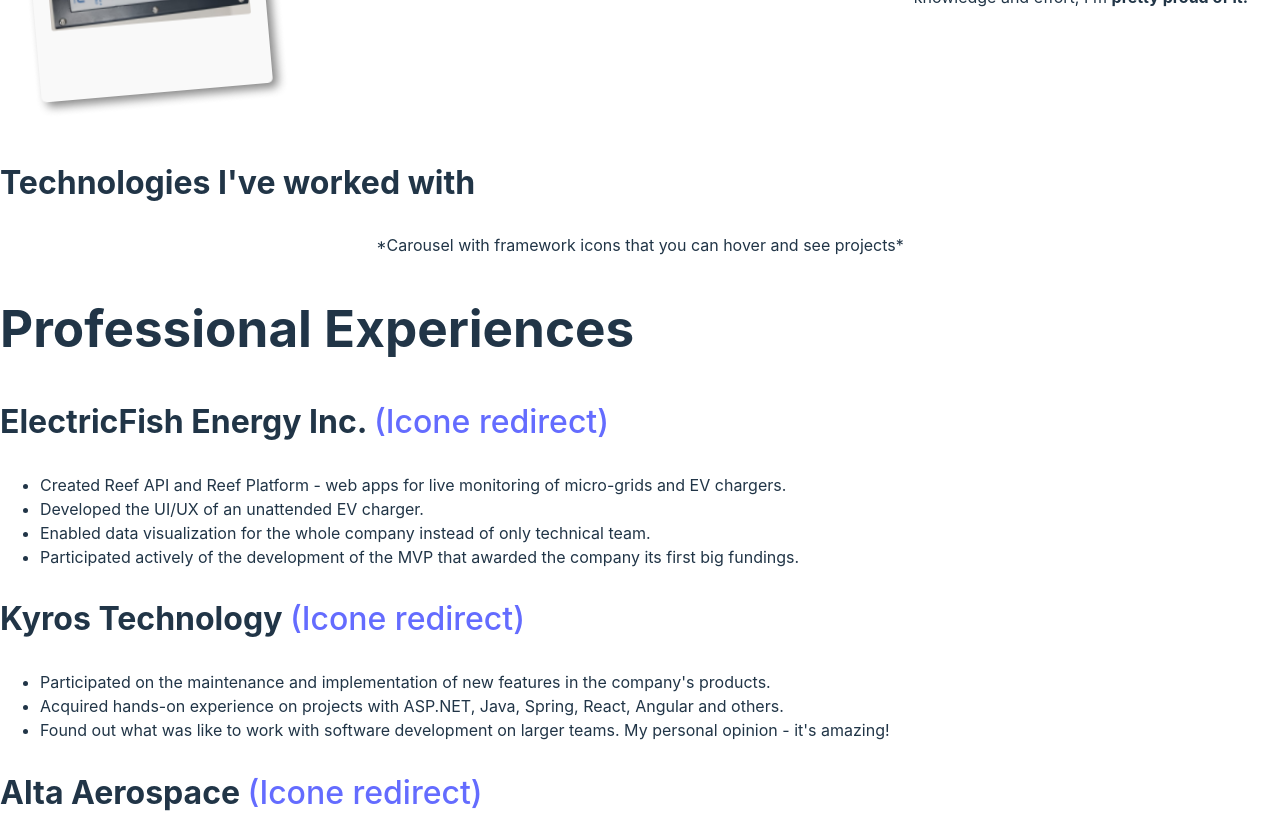
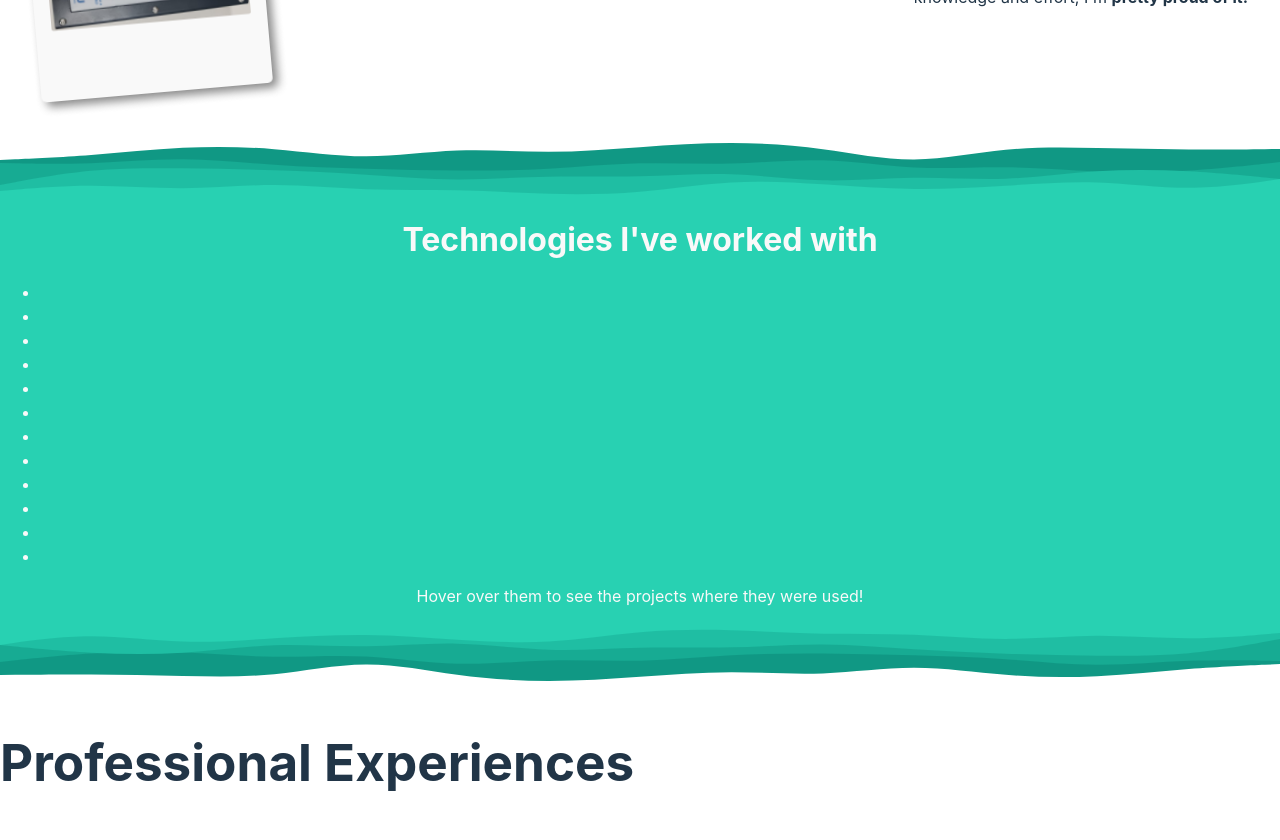
Before and after one commit to gabrielmsollero/portfolio, a React (Vite) app: page / in a window 1280 px wide. Shown: the part 1580-2420 px from the top of the page. Built offline with nearby package versions, Linux system fonts and the light colour scheme.

Commit message:
Adding styles to TechnologiesCarousel section.

```diff
--- /dev/null
+++ b/src/components/TechnologiesCarousel.module.css
@@ -0,0 +1,56 @@
+.techCarousel {
+  color: #F9F9F9;
+  background-color: #28d1b2;
+  margin: auto;
+}
+
+.content {
+  min-height: 20vh;
+  max-width: 1280px;
+  margin: 0 auto;
+  padding: 1rem 0;
+}
+
+.content h2 {
+  margin: 0 auto;
+  text-align: center;
+}
+
+.content p {
+  margin-bottom: 0;
+  text-align: center;
+}
+
+.mediasWrapper {
+  display: flex;
+  flex-direction: row;
+  justify-content: center;
+  padding: 0;
+  gap: 1rem;
+}
+
+.mediasWrapper li {
+  width: 2.5rem;
+  aspect-ratio: 1;
+  list-style: none;
+}
+
+.mediaIcon {
+  fill: #F9F9F9;
+  width: 100%;
+  height: 100%;
+}
+
+.mediasWrapper img {
+  width: 100%;
+  height: 100%;
+  object-fit: cover;
+}
+
+.mailBtn {
+  font: inherit;
+  cursor: pointer;
+  background-color: transparent;
+  border: none;
+  color: #247DC7;
+}
--- a/src/components/TechnologiesCarousel.tsx
+++ b/src/components/TechnologiesCarousel.tsx
@@ -1,10 +1,56 @@
+import { useRef } from "react";
+import { motion, useInView } from "framer-motion";
+
+import WavesSpacer from "./Utils/Spacers/WavesSpacer";
+import Carousel from "./Utils/Carousel";
+
+import classes from "./TechnologiesCarousel.module.css"
+
 export default function TechnologiesCarousel() {
+  const titleRef = useRef(null);
+  const wasTitleViewed = useInView(titleRef, { once: true, amount: "all" })
+
+  const carouselRef = useRef(null);
+  const wasCarouselViewed = useInView(carouselRef, { once: true, amount: 0.5 })
+
+  const footerRef = useRef(null);
+  const wasFooterViewed = useInView(footerRef, { once: true, amount: "all" })
+
   return (
-    <section>
-      <h2>Technologies I've worked with</h2>
-      <p style={{textAlign: 'center'}}>
-        *Carousel with framework icons that you can hover and see projects*
-      </p>
-    </section>
+    <>
+      <WavesSpacer colors={["#109884", "#17ab93", "#1fbea3", "#28d1b2"]}/>
+      <section className={classes.techCarousel}>
+        <motion.div
+          className={classes.content}
+          initial="hidden"
+          animate="visible"
+        >
+          <motion.h2
+            variants={{
+              hidden: { opacity: 0, y: -30 },
+              visible: { opacity: 1, y: 0 },
+            }}
+            transition={{ duration: 0.5 }}
+            animate={wasTitleViewed ? "visible" : "hidden"}
+            ref={titleRef}
+          >
+            Technologies I've worked with
+          </motion.h2>
+          <Carousel ref={carouselRef} />
+          <motion.p
+            variants={{
+              hidden: { opacity: 0, y: 30 },
+              visible: { opacity: 1, y: 0 },
+            }}
+            transition={{ duration: 0.5 }}
+            animate={wasFooterViewed ? "visible" : "hidden"}
+            ref={footerRef}
+          >
+            Hover over them to see the projects where they were used!
+          </motion.p>
+        </motion.div>
+      </section>
+      <WavesSpacer colors={["#109884", "#17ab93", "#1fbea3", "#28d1b2"]} flipped />
+    </>
   );
 }
--- /dev/null
+++ b/src/components/Utils/Carousel/index.tsx
@@ -0,0 +1,84 @@
+import { ReactNode } from "react";
+
+type Tech = {
+  name: string,
+  imgSrc: string,
+  hoverNode: ReactNode,
+}
+
+const techs: Tech[] = [
+  {
+    name: 'flask',
+    imgSrc: '',
+    hoverNode: <></>
+  },
+  {
+    name: 'react',
+    imgSrc: '',
+    hoverNode: <></>
+  },
+  {
+    name: 'docker',
+    imgSrc: '',
+    hoverNode: <></>
+  },
+  {
+    name: 'bootstrap',
+    imgSrc: '',
+    hoverNode: <></>
+  },
+  {
+    name: 'jquery',
+    imgSrc: '',
+    hoverNode: <></>
+  },
+  {
+    name: 'electron',
+    imgSrc: '',
+    hoverNode: <></>
+  },
+  {
+    name: 'aws',
+    imgSrc: '',
+    hoverNode: <></>
+  },
+  {
+    name: 'node',
+    imgSrc: '',
+    hoverNode: <></>
+  },
+  {
+    name: 'mongodb',
+    imgSrc: '',
+    hoverNode: <></>
+  },
+  {
+    name: 'mysql',
+    imgSrc: '',
+    hoverNode: <></>
+  },
+  {
+    name: 'nore-red',
+    imgSrc: '',
+    hoverNode: <></>
+  },
+  {
+    name: 'selenium',
+    imgSrc: '',
+    hoverNode: <></>
+  }
+]
+
+type Props = any
+
+export default function Carousel({}: Props) {
+  return (
+    <ul>
+      {techs.map((tech) => (
+        <li key={tech.name}>
+
+        </li>
+      ))}
+    </ul>
+  );
+}
```
Also changed, not shown: src/components/Utils/Carousel/Carousel.module.css (added).
